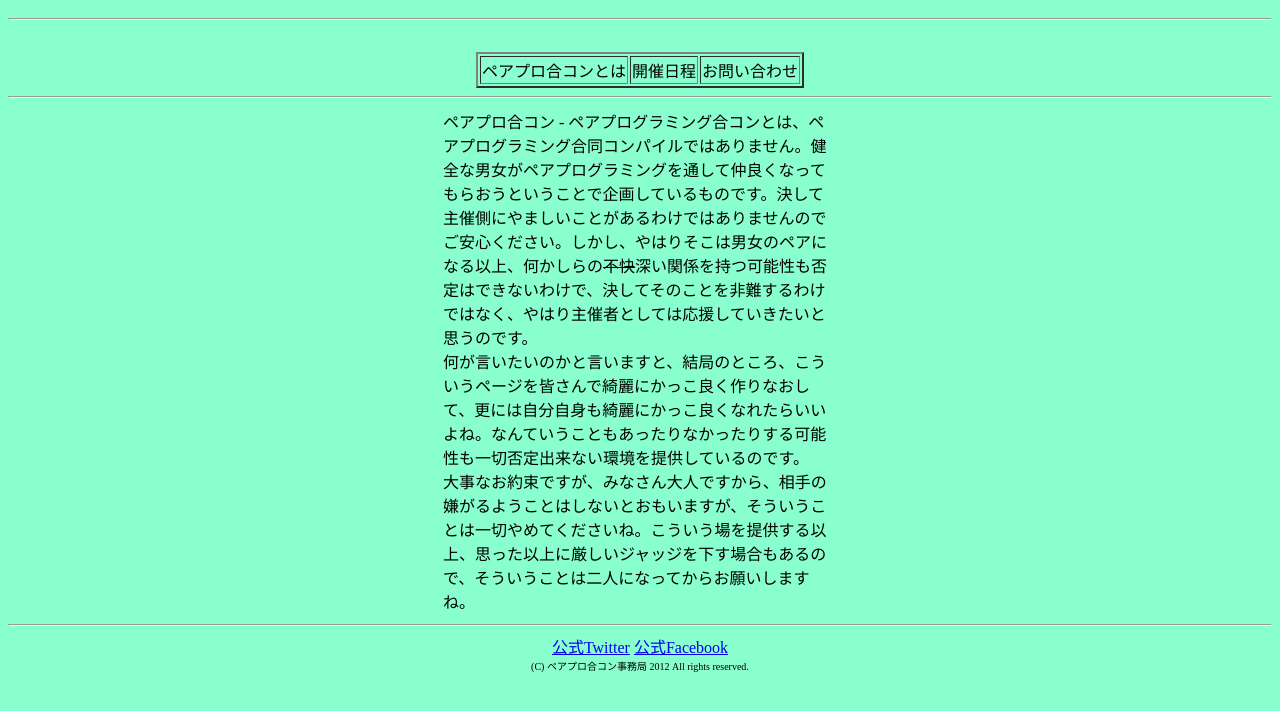
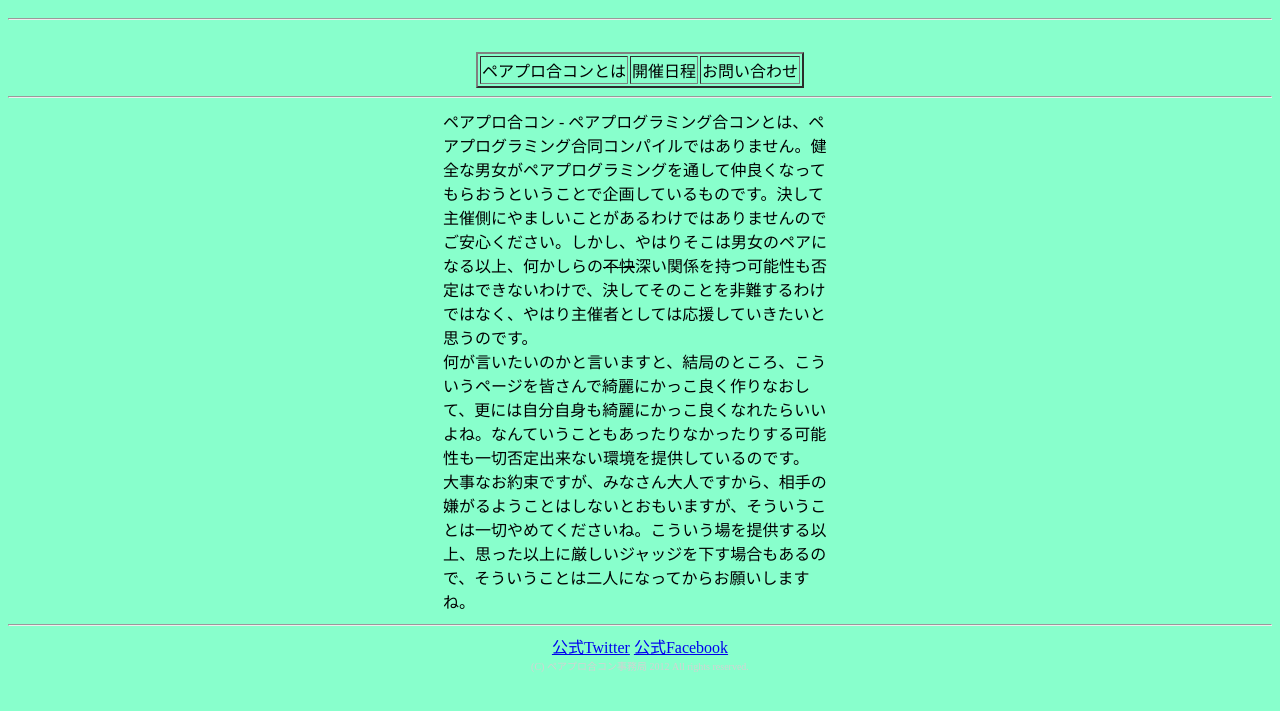
Before and after one commit to shinonome/ppcon_02, a plain HTML site: page index.html in a window 1280 px wide. Shown: the part 57-768 px from the top of the page. Drawn offline with Linux system fonts and the light colour scheme.

Commit message:
ちょっと色変更

```diff
--- a/index.html
+++ b/index.html
@@ -36,7 +36,7 @@ function right_click_alert() {
 <hr>
 <a href="http://twitter.com/pp_con" taeget="_blank">公式Twitter</a>
 <a href="http://www.facebook.com/ppcon8" taeget="_blank">公式Facebook</a><br>
-<font size="1">(C) ペアプロ合コン事務局 2012 All rights reserved.</font>
+<font size="1" color="lightgray">(C) ペアプロ合コン事務局 2012 All rights reserved.</font>
 </center>
 </body>
 </html>
```
